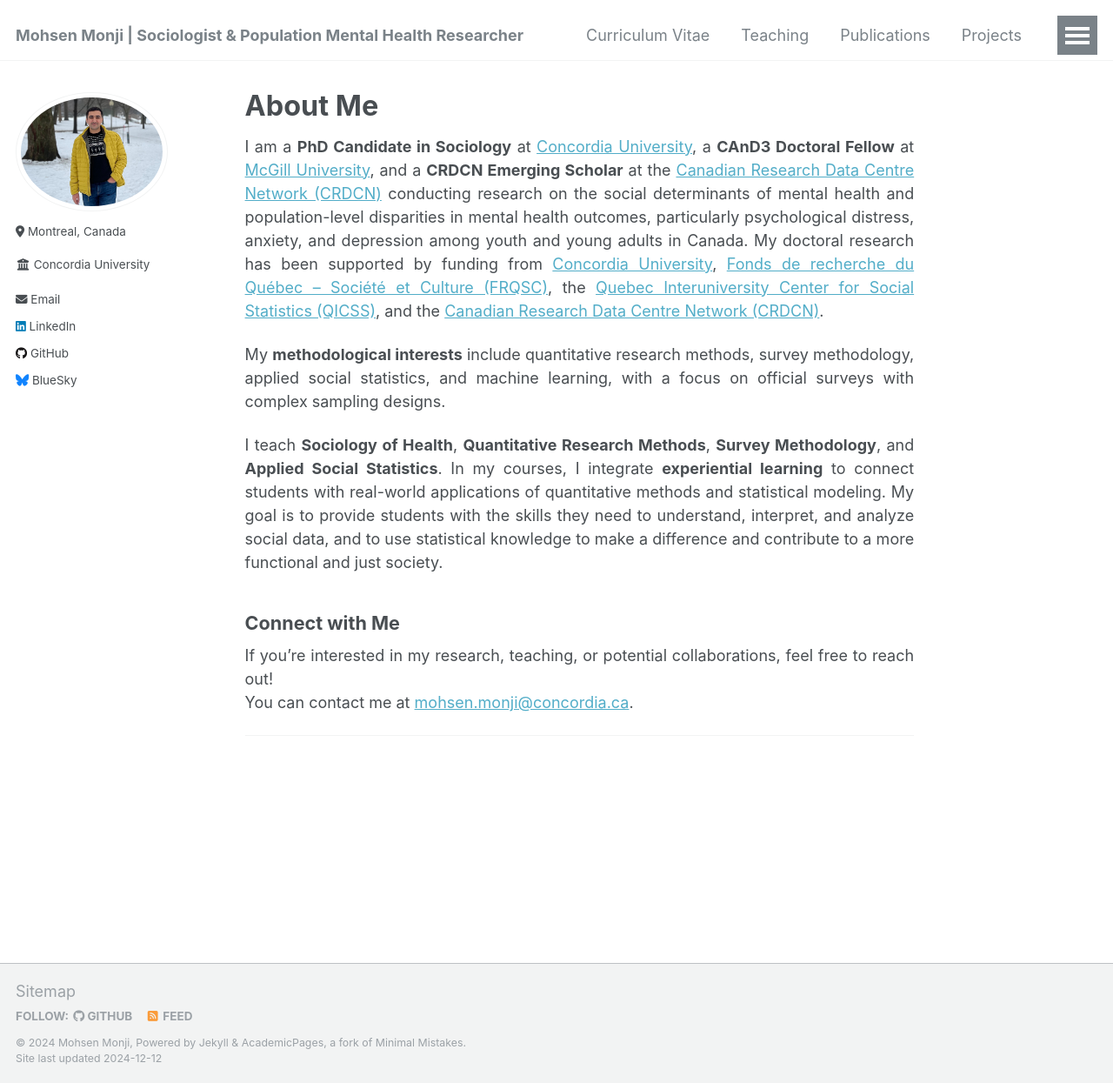
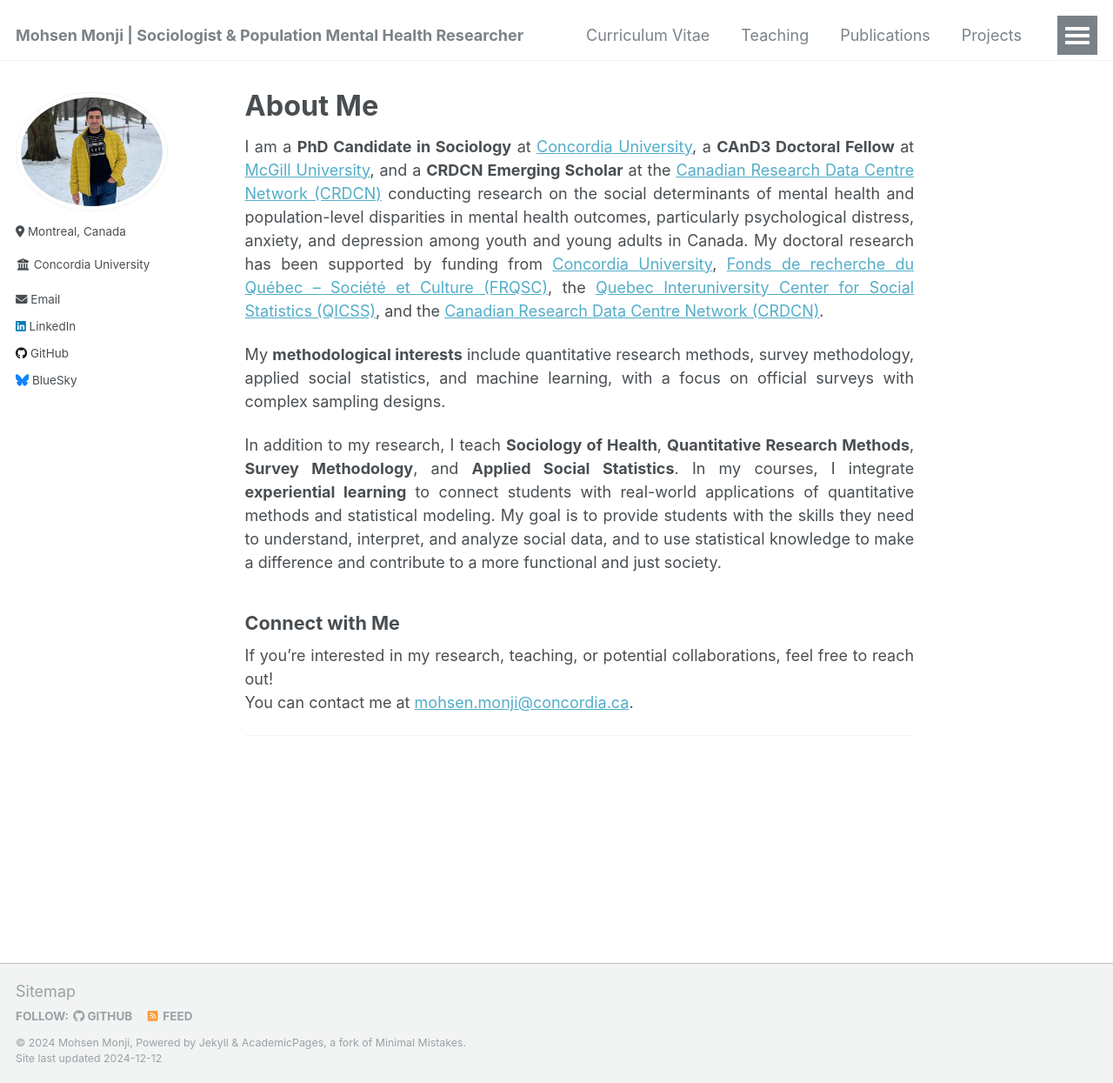
Before and after one commit to Mohsnmonji/mohsnmonji.github.io, a Jekyll site: the page built from _pages/about.md, in a window 1280 px wide and 1245 px high. Shown: the whole window at 87% size. Built offline with Jekyll 4.4.1, drawn with Linux system fonts in a browser that asks for light colours.

Commit message:
Update about.md

```diff
--- a/_pages/about.md
+++ b/_pages/about.md
@@ -14,7 +14,7 @@ I am a **PhD Candidate in Sociology** at [Concordia University](https://www.conc
 
 My **methodological interests** include quantitative research methods, survey methodology, applied social statistics, and machine learning, with a focus on official surveys with complex sampling designs.
 
-I teach **Sociology of Health**, **Quantitative Research Methods**, **Survey Methodology**, and **Applied Social Statistics**. In my courses, I integrate **experiential learning** to connect students with real-world applications of quantitative methods and statistical modeling. My goal is to provide students with the skills they need to understand, interpret, and analyze social data, and to use statistical knowledge to make a difference and contribute to a more functional and just society.
+In addition to my research, I teach **Sociology of Health**, **Quantitative Research Methods**, **Survey Methodology**, and **Applied Social Statistics**. In my courses, I integrate **experiential learning** to connect students with real-world applications of quantitative methods and statistical modeling. My goal is to provide students with the skills they need to understand, interpret, and analyze social data, and to use statistical knowledge to make a difference and contribute to a more functional and just society.
 
 
 ### Connect with Me
```
